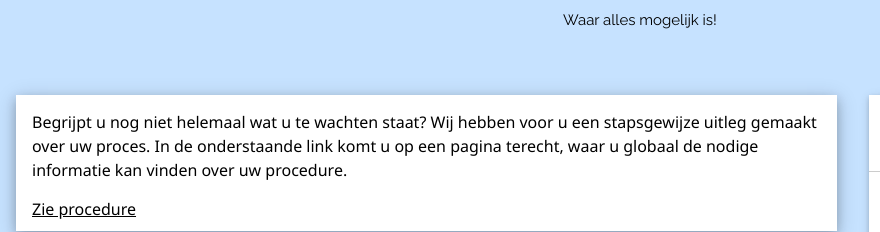
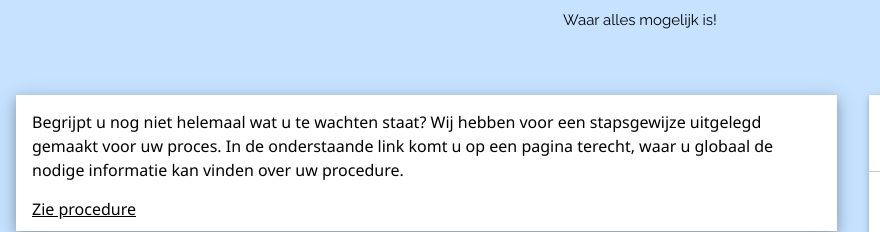
Before and after one commit to ZiziWiki/ZiziWiki.github.io, a plain HTML site: page HTML/pages/account.html in a window 1280 px wide. Shown: the part 102-334 px from the top of the page, 0-880 px from the left. Drawn offline with nearby package versions, Linux system fonts and the light colour scheme; grey boxes are pictures that could not be loaded.

Commit message:
Revert "kleine aanpassingen"
This reverts commit 2cc232795e266d8c89ff084259293e4b4674b8b2.

```diff
--- a/HTML/pages/account.html
+++ b/HTML/pages/account.html
@@ -27,7 +27,7 @@
           <div class="w3-container">
           </div>
           <div class="w3-container">
-            <p><h6>Begrijpt u nog niet helemaal wat u te wachten staat? Wij hebben voor u een stapsgewijze uitleg gemaakt over uw proces. In de onderstaande link komt u op een pagina terecht, waar u globaal de nodige informatie kan vinden over uw procedure.</h6></p>
+            <p><h6>Begrijpt u nog niet helemaal wat u te wachten staat? Wij hebben voor een stapsgewijze uitgelegd gemaakt voor uw proces. In de onderstaande link komt u op een pagina terecht, waar u globaal de nodige informatie kan vinden over uw procedure.</h6></p>
             <a href="proce.html"><h6>Zie procedure</h6></a>
           </div>
         </div>
```
